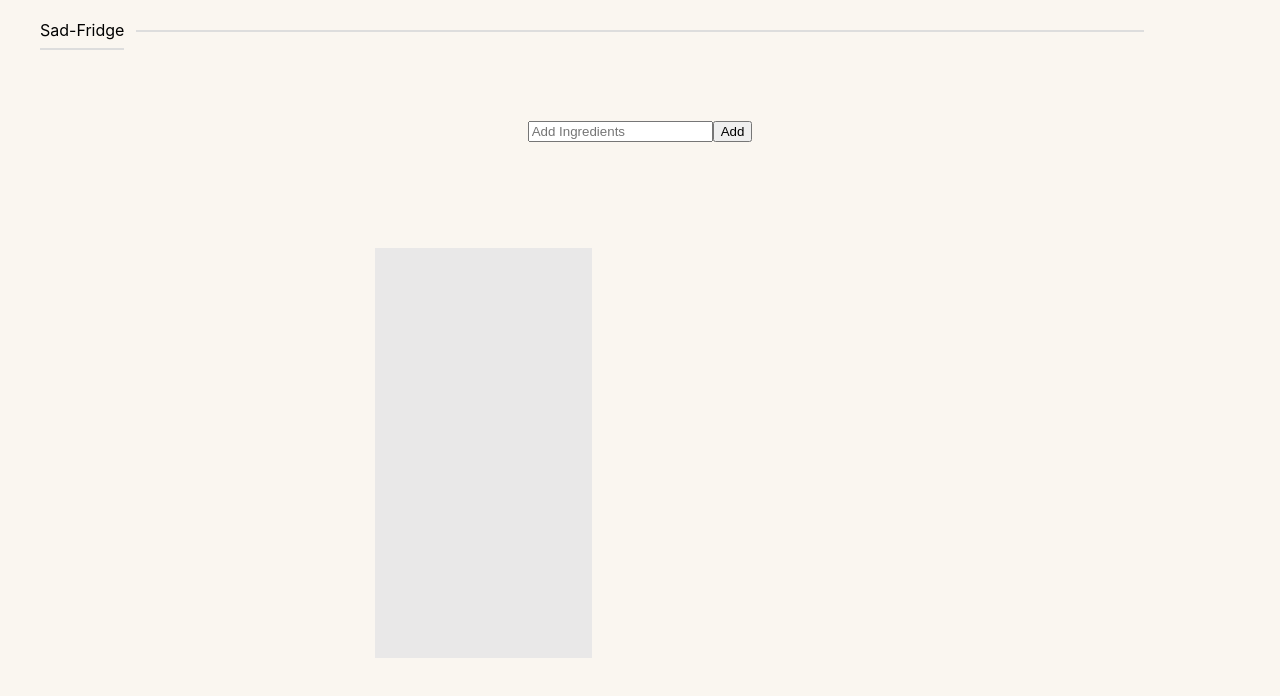
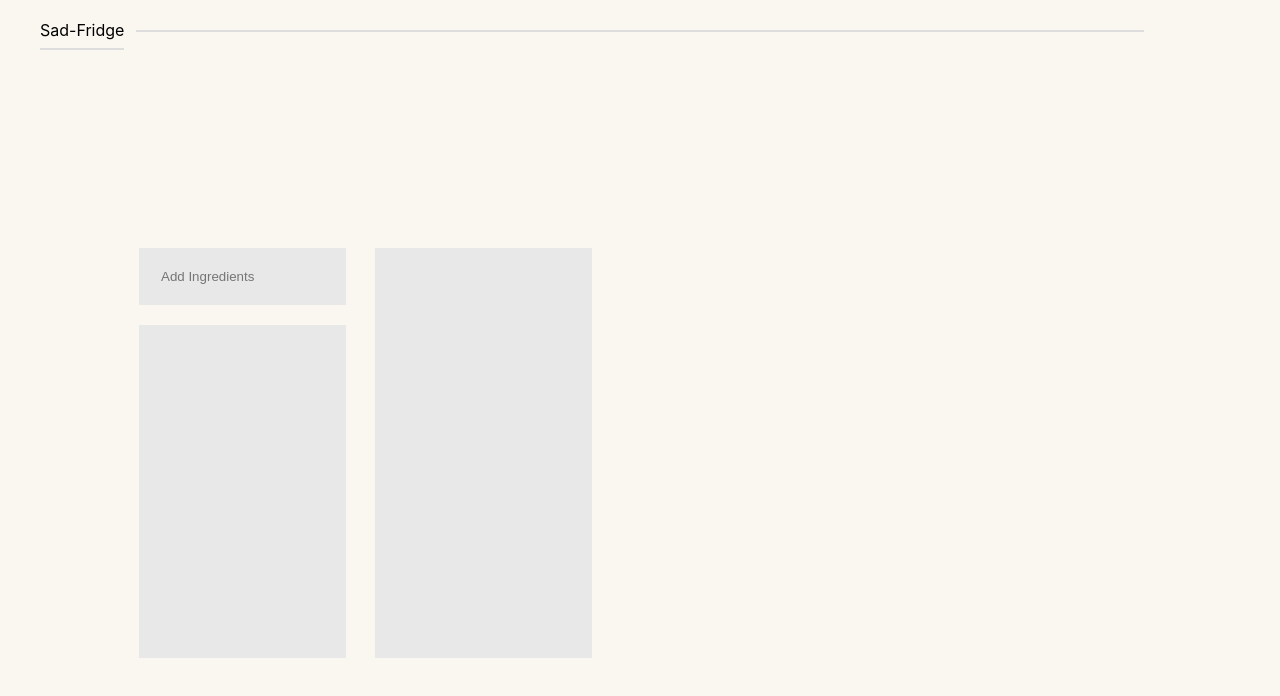
Before and after one commit to sirplantman/sad-fridge, a React (Create React App) app: page / in a window 1280 px wide. Shown: the top 696 px of the page. Built offline with nearby package versions, Linux system fonts and the light colour scheme.

Commit message:
fix layout of addIngredient component

```diff
--- a/src/App.css
+++ b/src/App.css
@@ -1,5 +1,6 @@
 @import "./styles/Components.css";
 @import "./styles/Header.css";
+@import "./styles/AddIngredients.css";
 
 .App {
   text-align: center;
@@ -11,44 +12,3 @@
   height: 40vmin;
   pointer-events: none;
 }
-
-@media (prefers-reduced-motion: no-preference) {
-  .App-logo {
-    animation: App-logo-spin infinite 20s linear;
-  }
-}
-
-.App-header {
-  background-color: #282c34;
-  min-height: 100vh;
-  display: flex;
-  flex-direction: column;
-  align-items: center;
-  justify-content: center;
-  font-size: calc(10px + 2vmin);
-  color: white;
-}
-
-.App-link {
-  color: #61dafb;
-}
-
-@keyframes App-logo-spin {
-  from {
-    transform: rotate(0deg);
-  }
-  to {
-    transform: rotate(360deg);
-  }
-}
-
-.ingredientList {
-  display: flex;
-  justify-content: space-between;
-}
-
-.close {
-  display: flex;
-  align-items: center;
-  cursor: pointer;
-}
--- a/src/components/AddIngredients.js
+++ b/src/components/AddIngredients.js
@@ -1,23 +1,35 @@
-import React, { useState } from "react";
+import React, { useEffect, useState } from "react";
 import { BiX } from "react-icons/bi";
+import { GoPlus } from "react-icons/go";
 
 const AddIngredients = () => {
   const [searchInput, setSearchInput] = useState("");
   const [searchIngredients, setSearchIngredients] = useState([]);
   const ingredients = ["apple", "banana", "sugar"];
 
+  useEffect(() => {
+    console.log("page mounted");
+  }, []);
+  useEffect(() => {
+    console.log(searchIngredients, "ingredients");
+  }, [searchIngredients]);
+
   return (
-    <div>
-      <div>
+    <div className="addIngredientWrapper">
+      <div className="searchBar">
         <input
           type="text"
+          className="inputSearchBar"
+          style={{ borderStyle: "none", backgroundColor: "#e9e8e8" }}
           placeholder="Add Ingredients"
           onChange={(e) => {
             setSearchInput(e.target.value);
           }}
           value={searchInput}
         />
-        <button
+
+        <GoPlus
+          style={{ cursor: "pointer" }}
           onClick={(e) => {
             e.preventDefault();
             searchIngredients.includes(searchInput)
@@ -25,15 +37,13 @@ const AddIngredients = () => {
               : setSearchIngredients([...searchIngredients, searchInput]);
             setSearchInput("");
           }}
-        >
-          Add
-        </button>
+        />
       </div>
-      <div>
+      <div className="ingredientsList">
         {searchIngredients.map((ingredient, idx) => {
           return (
             <div className="ingredientList" key={idx}>
-              <div>{ingredient}</div>
+              <div style={{ maxWidth: "150px" }}>{ingredient}</div>
               <div
                 className="close"
                 onClick={(e) => {
--- /dev/null
+++ b/src/styles/AddIngredients.css
@@ -0,0 +1,39 @@
+.addIngredientWrapper {
+  position: absolute;
+
+  width: 207px;
+  height: 410px;
+
+  left: 139px;
+  top: 248px;
+  overflow-y: auto;
+}
+.ingredientList {
+  display: flex;
+  justify-content: space-between;
+}
+
+.ingredientsList {
+  background-color: #e9e8e8;
+  padding: 20px;
+  height: 292.5px;
+}
+
+.searchBar {
+  background-color: #e9e8e8;
+  padding: 20px;
+  margin-bottom: 20px;
+  display: flex;
+  justify-items: center;
+  justify-content: space-around;
+}
+
+.inputSearchBar:focus {
+  outline: none;
+}
+
+.close {
+  display: flex;
+  align-items: center;
+  cursor: pointer;
+}
--- a/src/styles/Components.css
+++ b/src/styles/Components.css
@@ -1,5 +1,5 @@
 .Combinations__Wrapper {
-    background-color: #E9E8E8;
+  background-color: #e9e8e8;
   width: 217px;
   height: 410px;
   position: absolute;
```
Lines whose indentation alone changed are shown as unchanged.
